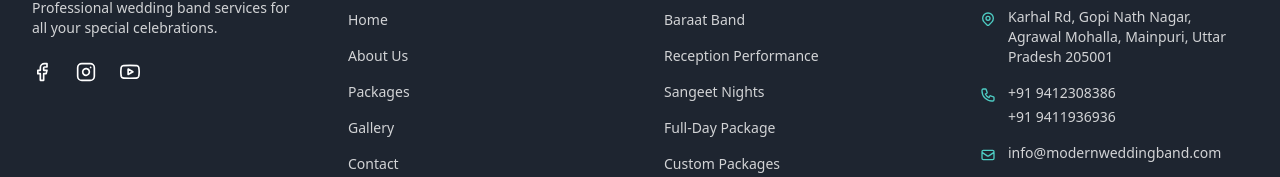
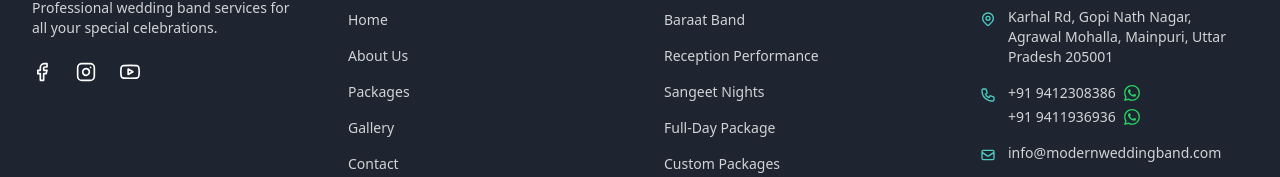
Before and after one commit to mayank888k/band_frontend, a Next.js app: page / in a window 1280 px wide. Shown: the part 1930-2107 px from the top of the page. Built offline with nearby package versions, Linux system fonts and the light colour scheme; no server answers; a web font is replaced by a local one.

Commit message:
Added Chat to Whatsapp

```diff
--- a/src/app/contact/page.tsx
+++ b/src/app/contact/page.tsx
@@ -237,16 +237,29 @@
                     variants={item}
                     whileHover={{ scale: 1.03 }}
                     whileTap={{ scale: 0.97 }}
+                    className="flex flex-col sm:flex-row gap-4"
                   >
                     <motion.button
                       type="submit"
-                      className="btn btn-lg btn-primary shadow-lg hover:translate-y-[-2px] transition-transform"
+                      className="btn btn-lg btn-primary shadow-lg hover:translate-y-[-2px] transition-transform flex-1"
                       whileHover={{
                         boxShadow: "0 10px 15px -3px rgba(18, 78, 102, 0.2), 0 4px 6px -2px rgba(18, 78, 102, 0.1)"
                       }}
                     >
                       Send Message
                     </motion.button>
+
+                    <a
+                      href="https://wa.me/919412308386?text=Hello%20Modern%20Band%2C%20I%20would%20like%20to%20inquire%20about%20your%20services."
+                      target="_blank"
+                      rel="noopener noreferrer"
+                      className="btn btn-lg bg-[#25D366] text-white shadow-lg hover:translate-y-[-2px] transition-transform flex-1 flex items-center justify-center gap-2"
+                    >
+                      <svg xmlns="http://www.w3.org/2000/svg" width="24" height="24" viewBox="0 0 24 24" fill="currentColor">
+                        <path d="M17.472 14.382c-.297-.149-1.758-.867-2.03-.967-.273-.099-.471-.148-.67.15-.197.297-.767.966-.94 1.164-.173.199-.347.223-.644.075-.297-.15-1.255-.463-2.39-1.475-.883-.788-1.48-1.761-1.653-2.059-.173-.297-.018-.458.13-.606.134-.133.298-.347.446-.52.149-.174.198-.298.298-.497.099-.198.05-.371-.025-.52-.075-.149-.669-1.612-.916-2.207-.242-.579-.487-.5-.669-.51-.173-.008-.371-.01-.57-.01-.198 0-.52.074-.792.372-.272.297-1.04 1.016-1.04 2.479 0 1.462 1.065 2.875 1.213 3.074.149.198 2.096 3.2 5.077 4.487.709.306 1.262.489 1.694.625.712.227 1.36.195 1.871.118.571-.085 1.758-.719 2.006-1.413.248-.694.248-1.289.173-1.413-.074-.124-.272-.198-.57-.347m-5.421 7.403h-.004a9.87 9.87 0 01-5.031-1.378l-.361-.214-3.741.982.998-3.648-.235-.374a9.86 9.86 0 01-1.51-5.26c.001-5.45 4.436-9.884 9.888-9.884 2.64 0 5.122 1.03 6.988 2.898a9.825 9.825 0 012.893 6.994c-.003 5.45-4.437 9.884-9.885 9.884m8.413-18.297A11.815 11.815 0 0012.05 0C5.495 0 .16 5.335.157 11.892c0 2.096.547 4.142 1.588 5.945L.057 24l6.305-1.654a11.882 11.882 0 005.683 1.448h.005c6.554 0 11.89-5.335 11.893-11.893a11.821 11.821 0 00-3.48-8.413z"/>
+                      </svg>
+                      Chat on WhatsApp
+                    </a>
                   </motion.div>
                 </motion.form>
               </motion.div>
--- a/src/components/Footer.tsx
+++ b/src/components/Footer.tsx
@@ -122,12 +122,38 @@
                   <path strokeLinecap="round" strokeLinejoin="round" strokeWidth="2" d="M3 5a2 2 0 012-2h3.28a1 1 0 01.948.684l1.498 4.493a1 1 0 01-.502 1.21l-2.257 1.13a11.042 11.042 0 005.516 5.516l1.13-2.257a1 1 0 011.21-.502l4.493 1.498a1 1 0 01.684.949V19a2 2 0 01-2 2h-1C9.716 21 3 14.284 3 6V5z" />
                 </svg>
                 <div className="text-white/80 text-sm">
-                  <a href="tel:+919412308386" className="text-white/80 hover:text-[#4ECDC4] transition-colors block">
-                    +91 9412308386
-                  </a>
-                  <a href="tel:+919411936936" className="text-white/80 hover:text-[#4ECDC4] transition-colors block mt-1">
-                    +91 9411936936
-                  </a>
+                  <div className="flex items-center gap-2">
+                    <a href="tel:+919412308386" className="text-white/80 hover:text-[#4ECDC4] transition-colors">
+                      +91 9412308386
+                    </a>
+                    <a
+                      href="https://wa.me/919412308386?text=Hello%20Modern%20Band%2C%20I%20would%20like%20to%20inquire%20about%20your%20services."
+                      target="_blank"
+                      rel="noopener noreferrer"
+                      className="text-[#25D366] hover:text-[#128C7E] transition-colors"
+                      aria-label="WhatsApp"
+                    >
+                      <svg xmlns="http://www.w3.org/2000/svg" width="16" height="16" viewBox="0 0 24 24" fill="currentColor">
+                        <path d="M17.472 14.382c-.297-.149-1.758-.867-2.03-.967-.273-.099-.471-.148-.67.15-.197.297-.767.966-.94 1.164-.173.199-.347.223-.644.075-.297-.15-1.255-.463-2.39-1.475-.883-.788-1.48-1.761-1.653-2.059-.173-.297-.018-.458.13-.606.134-.133.298-.347.446-.52.149-.174.198-.298.298-.497.099-.198.05-.371-.025-.52-.075-.149-.669-1.612-.916-2.207-.242-.579-.487-.5-.669-.51-.173-.008-.371-.01-.57-.01-.198 0-.52.074-.792.372-.272.297-1.04 1.016-1.04 2.479 0 1.462 1.065 2.875 1.213 3.074.149.198 2.096 3.2 5.077 4.487.709.306 1.262.489 1.694.625.712.227 1.36.195 1.871.118.571-.085 1.758-.719 2.006-1.413.248-.694.248-1.289.173-1.413-.074-.124-.272-.198-.57-.347m-5.421 7.403h-.004a9.87 9.87 0 01-5.031-1.378l-.361-.214-3.741.982.998-3.648-.235-.374a9.86 9.86 0 01-1.51-5.26c.001-5.45 4.436-9.884 9.888-9.884 2.64 0 5.122 1.03 6.988 2.898a9.825 9.825 0 012.893 6.994c-.003 5.45-4.437 9.884-9.885 9.884m8.413-18.297A11.815 11.815 0 0012.05 0C5.495 0 .16 5.335.157 11.892c0 2.096.547 4.142 1.588 5.945L.057 24l6.305-1.654a11.882 11.882 0 005.683 1.448h.005c6.554 0 11.89-5.335 11.893-11.893a11.821 11.821 0 00-3.48-8.413z"/>
+                      </svg>
+                    </a>
+                  </div>
+                  <div className="flex items-center gap-2 mt-1">
+                    <a href="tel:+919411936936" className="text-white/80 hover:text-[#4ECDC4] transition-colors">
+                      +91 9411936936
+                    </a>
+                    <a
+                      href="https://wa.me/919411936936?text=Hello%20Modern%20Band%2C%20I%20would%20like%20to%20inquire%20about%20your%20services."
+                      target="_blank"
+                      rel="noopener noreferrer"
+                      className="text-[#25D366] hover:text-[#128C7E] transition-colors"
+                      aria-label="WhatsApp"
+                    >
+                      <svg xmlns="http://www.w3.org/2000/svg" width="16" height="16" viewBox="0 0 24 24" fill="currentColor">
+                        <path d="M17.472 14.382c-.297-.149-1.758-.867-2.03-.967-.273-.099-.471-.148-.67.15-.197.297-.767.966-.94 1.164-.173.199-.347.223-.644.075-.297-.15-1.255-.463-2.39-1.475-.883-.788-1.48-1.761-1.653-2.059-.173-.297-.018-.458.13-.606.134-.133.298-.347.446-.52.149-.174.198-.298.298-.497.099-.198.05-.371-.025-.52-.075-.149-.669-1.612-.916-2.207-.242-.579-.487-.5-.669-.51-.173-.008-.371-.01-.57-.01-.198 0-.52.074-.792.372-.272.297-1.04 1.016-1.04 2.479 0 1.462 1.065 2.875 1.213 3.074.149.198 2.096 3.2 5.077 4.487.709.306 1.262.489 1.694.625.712.227 1.36.195 1.871.118.571-.085 1.758-.719 2.006-1.413.248-.694.248-1.289.173-1.413-.074-.124-.272-.198-.57-.347m-5.421 7.403h-.004a9.87 9.87 0 01-5.031-1.378l-.361-.214-3.741.982.998-3.648-.235-.374a9.86 9.86 0 01-1.51-5.26c.001-5.45 4.436-9.884 9.888-9.884 2.64 0 5.122 1.03 6.988 2.898a9.825 9.825 0 012.893 6.994c-.003 5.45-4.437 9.884-9.885 9.884m8.413-18.297A11.815 11.815 0 0012.05 0C5.495 0 .16 5.335.157 11.892c0 2.096.547 4.142 1.588 5.945L.057 24l6.305-1.654a11.882 11.882 0 005.683 1.448h.005c6.554 0 11.89-5.335 11.893-11.893a11.821 11.821 0 00-3.48-8.413z"/>
+                      </svg>
+                    </a>
+                  </div>
                 </div>
               </li>
               <li className="flex items-start gap-3">
```
